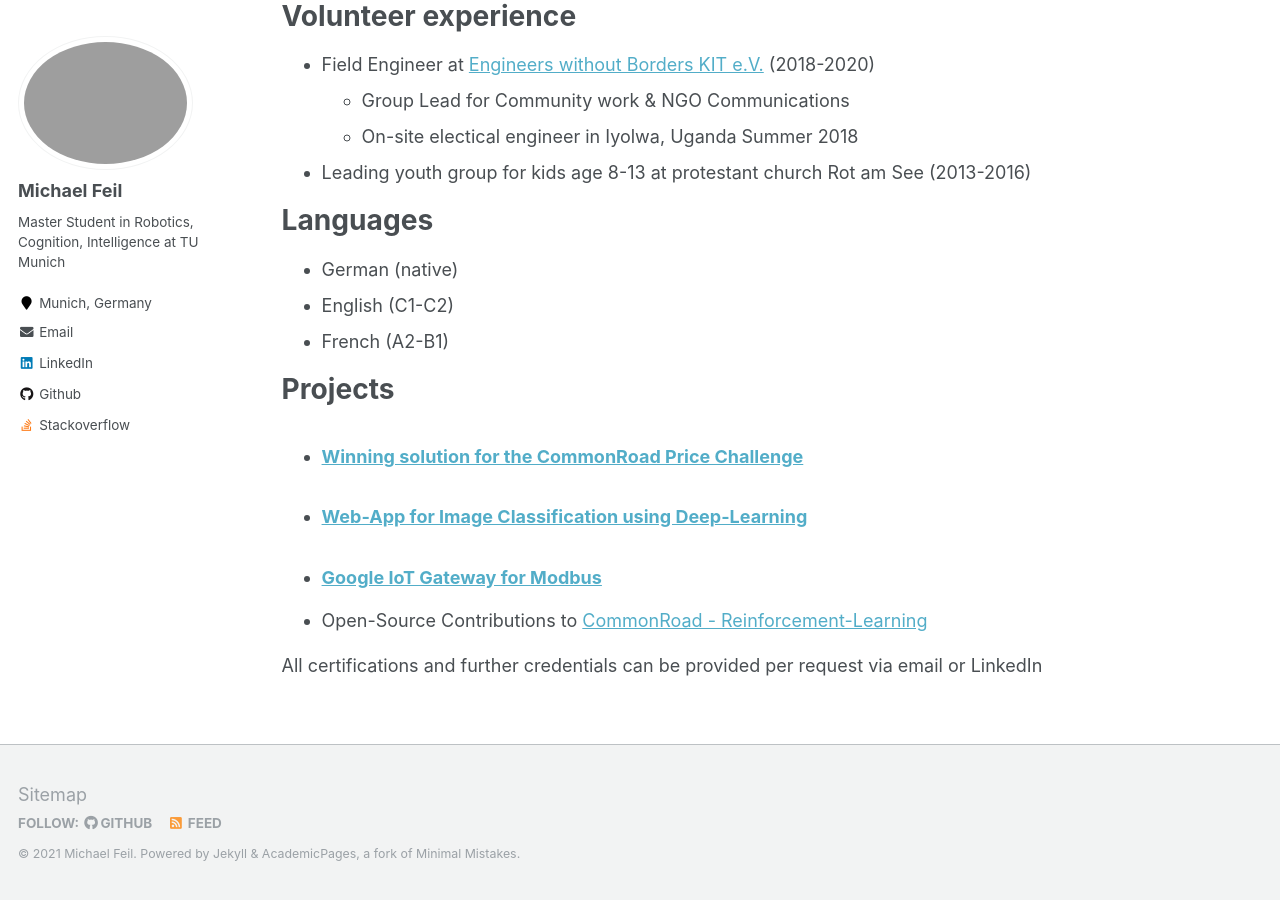
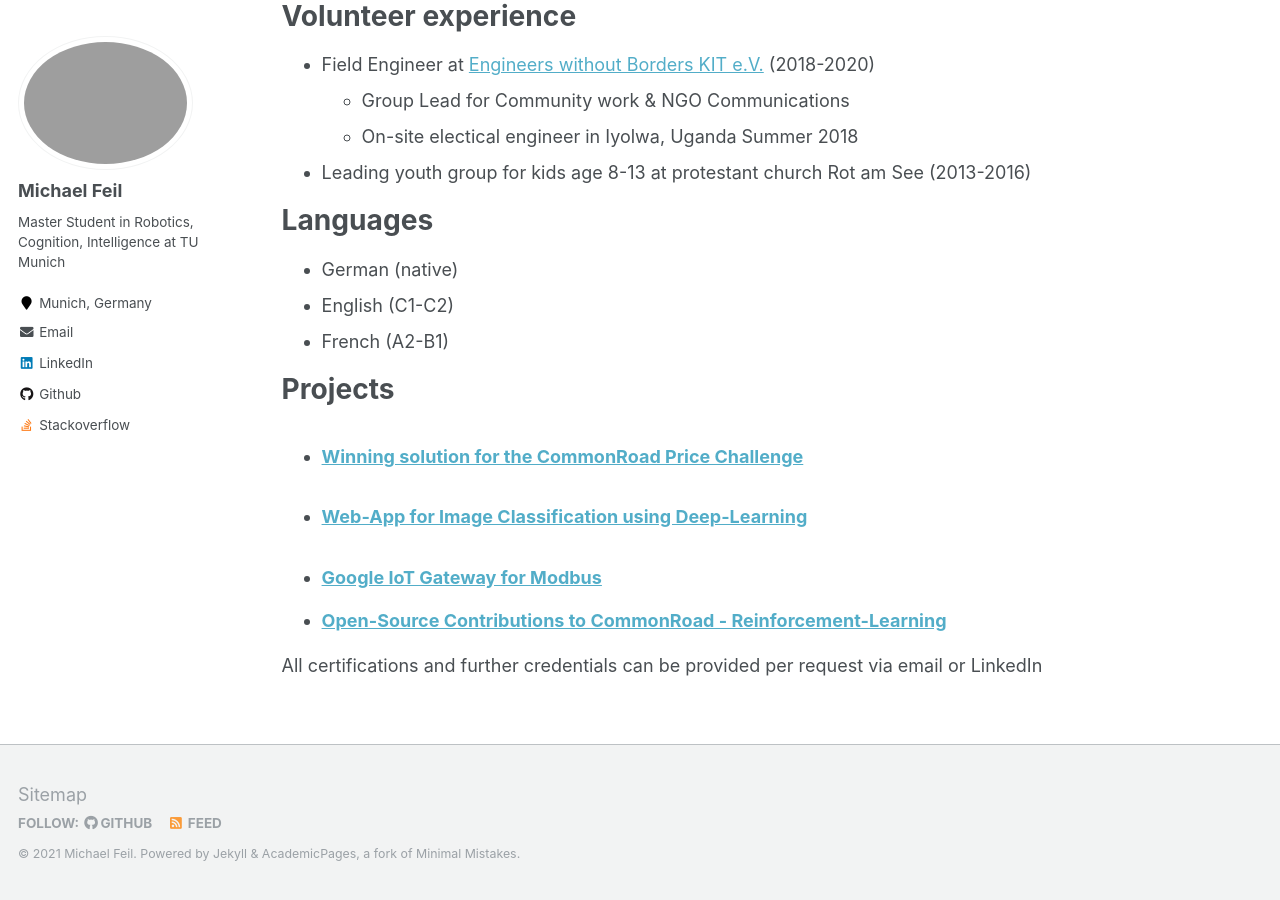
Before and after one commit to michaelfeil/academicpages, a Jekyll site: the page built from _pages/cv.md, in a window 1280 px wide and 900 px high, scrolled down 1189 px. Built offline with Jekyll 4.4.1, drawn with Linux system fonts in a browser that asks for light colours.

Commit message:
Update cv.md

```diff
--- a/_pages/cv.md
+++ b/_pages/cv.md
@@ -62,7 +62,7 @@ Projects
   <ul>{% for post in site.projects %}
     {% include archive-single-cv.html %}
   {% endfor %}</ul>
-* Open-Source Contributions to [CommonRoad - Reinforcement-Learning](https://commonroad.in.tum.de/commonroad-rl)
+* **[Open-Source Contributions to CommonRoad - Reinforcement-Learning](https://commonroad.in.tum.de/commonroad-rl)**
 
 <!-- This is commented out.
 Teaching
```
